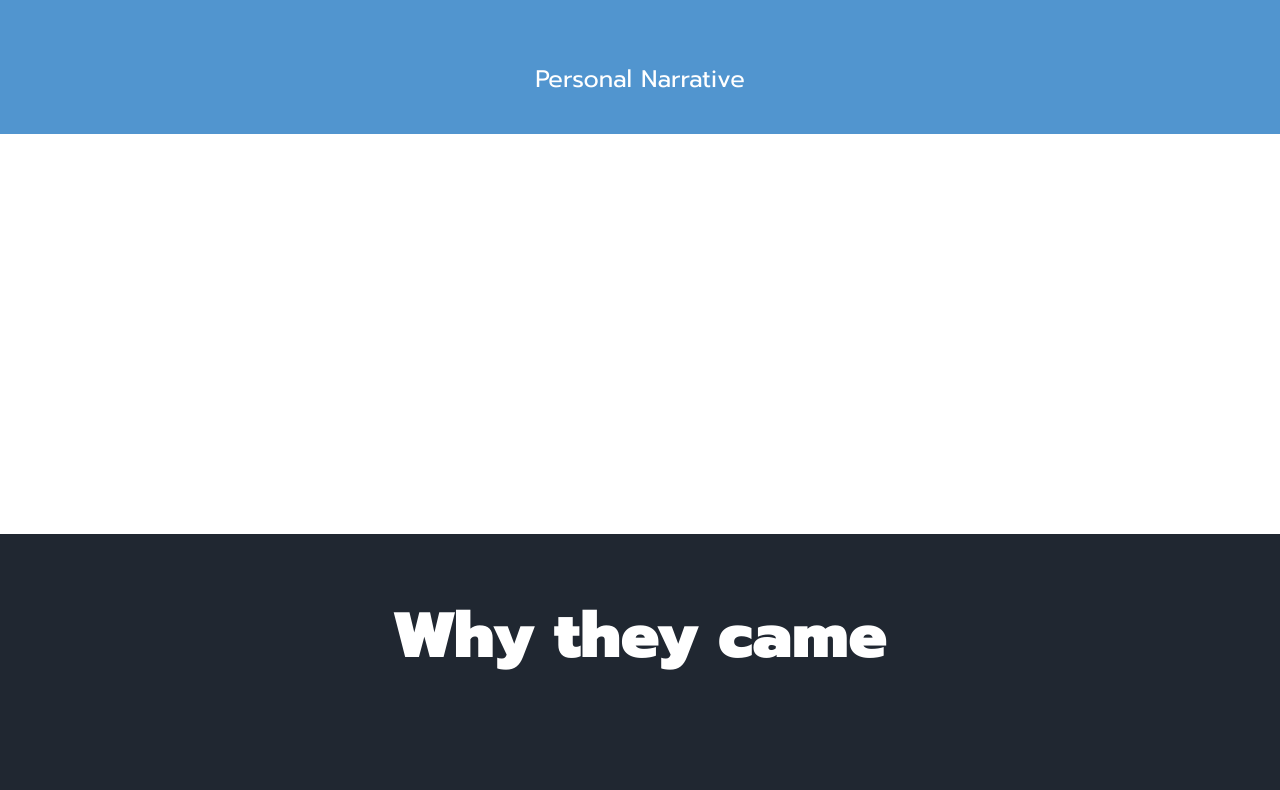
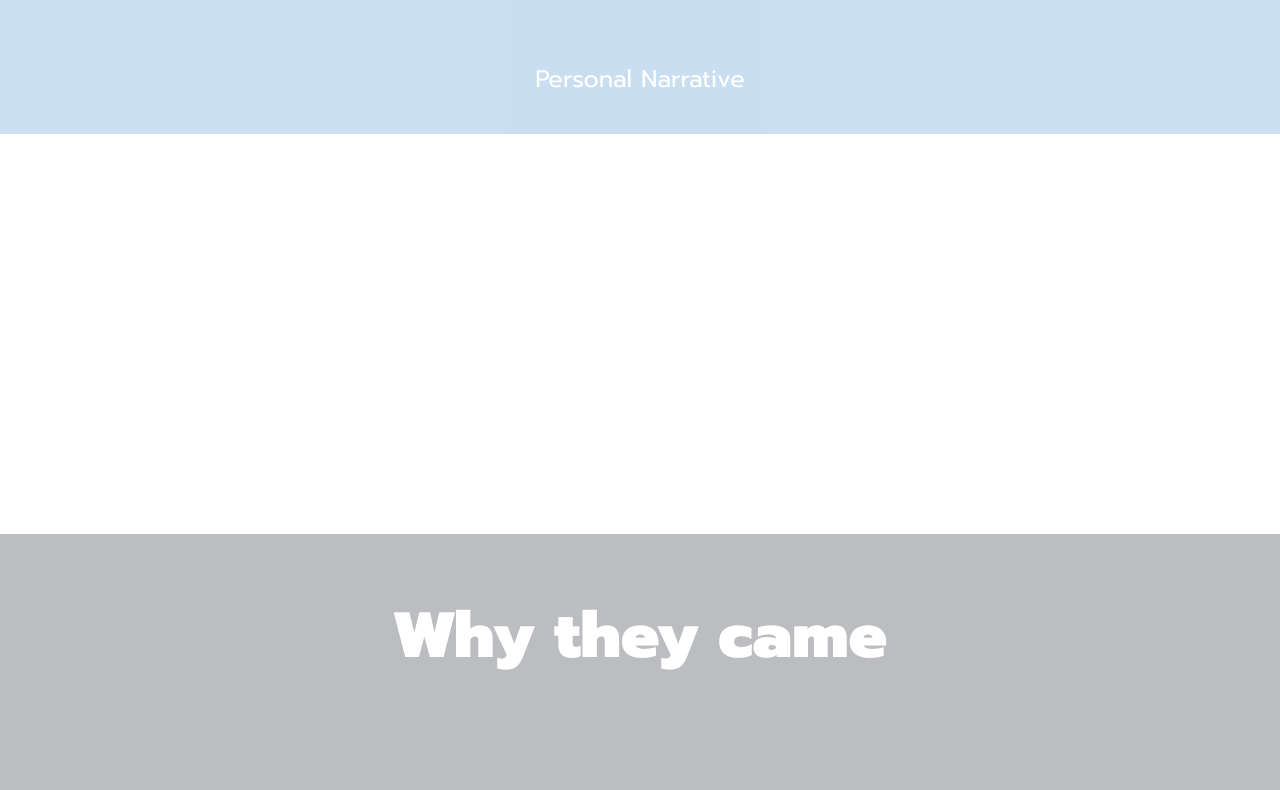
Before and after one commit to pandabear189/immigration-story, a plain HTML site: page index.html in a window 1280 px wide. Shown: the part 166-956 px from the top of the page. Drawn offline with Linux system fonts and the light colour scheme; a script that the page names is missing.

Commit message:
Update index.html

```diff
--- a/index.html
+++ b/index.html
@@ -5,7 +5,7 @@
     <meta charset="UTF-8" />
     <meta http-equiv="X-UA-Compatible" content="IE=edge" />
     <meta name="viewport" content="width=device-width, initial-scale=1.0" />
-    <title>Curves, Waves, and Blobs</title>
+    <title>Immigration Story</title>
 
     <link rel="preconnect" href="https://fonts.googleapis.com" />
     <link rel="preconnect" href="https://fonts.gstatic.com" crossorigin />
@@ -36,7 +36,7 @@
             flex-direction: column;
             align-items: center;
             min-height: 300px;
-
+            opacity: 0.3;
         }
 
         .blue {
```
